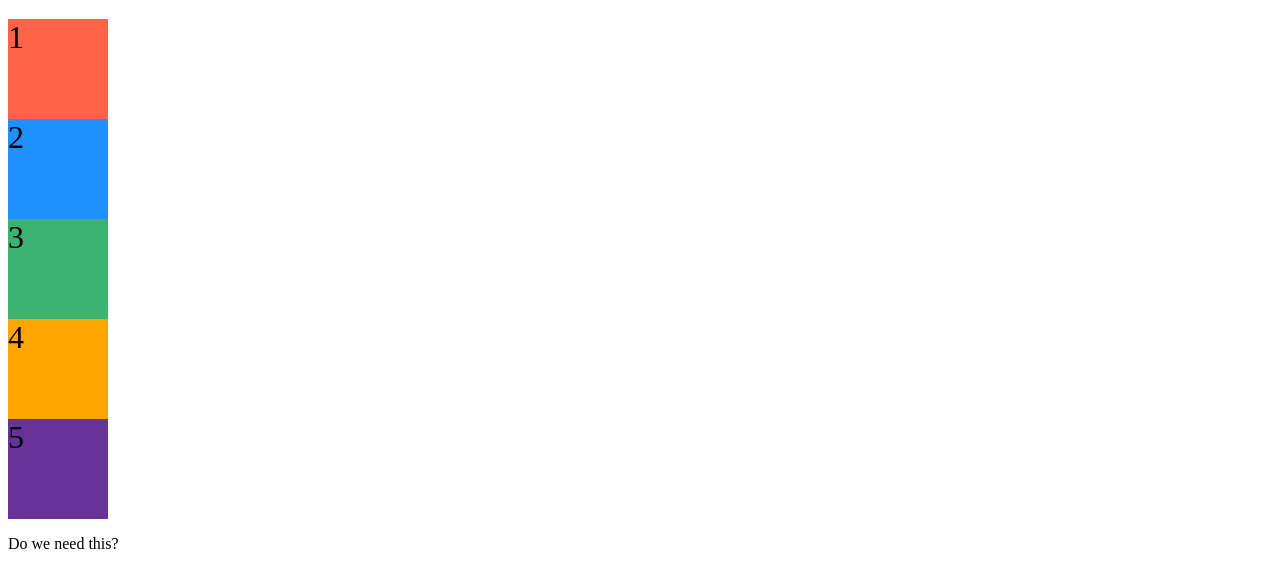
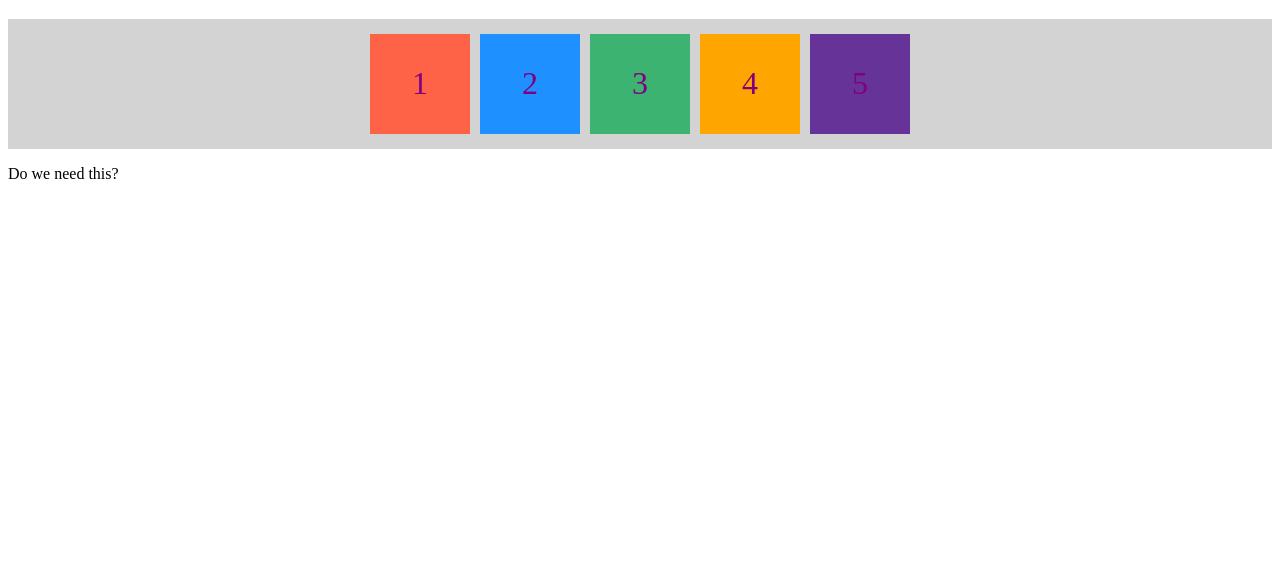
Before and after one commit to cpolikowski/cpolikowski.github.io, a plain HTML site: page myflex.html in a window 1280 px wide. Shown: the part 61-648 px from the top of the page. Drawn offline with Linux system fonts and the light colour scheme.

Commit message:
Tried centering the images.

```diff
--- a/myflex.html
+++ b/myflex.html
@@ -5,6 +5,43 @@
 <meta name="viewport" content="width=device-width, initial-scale=1.0">
 <title>Flexbox Fun</title>
 <style>
+
+  .flex-item {
+    width: 100px;
+    height: 100px;
+    font-size: 2em;
+    display: flex;
+    justify-content: center;
+    align-items: center;
+    color: white
+   }
+
+   .flex-container {
+    display: flex;
+    background-color: lightgray;
+    flex-direction: row;
+    padding: 10px;
+    justify-content: space-around;
+   }
+
+   @media (min-width: 600px){
+    .flex-item {
+        color: grey;
+    }
+  }
+
+  @media (min-width: 900px){
+    .flex-item {
+        color: purple;
+        margin: 5px;
+    }
+
+    .flex-container {
+        justify-content: center;
+    }
+  }
+
+
   /* Additional styles for fun */
   .red { background: tomato; }
   .blue { background: dodgerblue; }
@@ -21,11 +58,11 @@
 
     <main>
         <section class="flex-container">
-            <div class="flex-item red " style = "width: 100px; height: 100px; font-size: 2em;">1</div>
-            <div class="flex-item blue " style = "width: 100px; height: 100px; font-size: 2em;">2</div>
-            <div class="flex-item green " style = "width: 100px; height: 100px; font-size: 2em;">3</div>
-            <div class="flex-item orange " style = "width: 100px; height: 100px; font-size: 2em;">4</div>
-            <div class="flex-item purple " style = "width: 100px; height: 100px; font-size: 2em;">5</div>
+            <div class="flex-item red">1</div>
+            <div class="flex-item blue" >2</div>
+            <div class="flex-item green">3</div>
+            <div class="flex-item orange">4</div>
+            <div class="flex-item purple">5</div>
 
         </section>
     </main>
```
